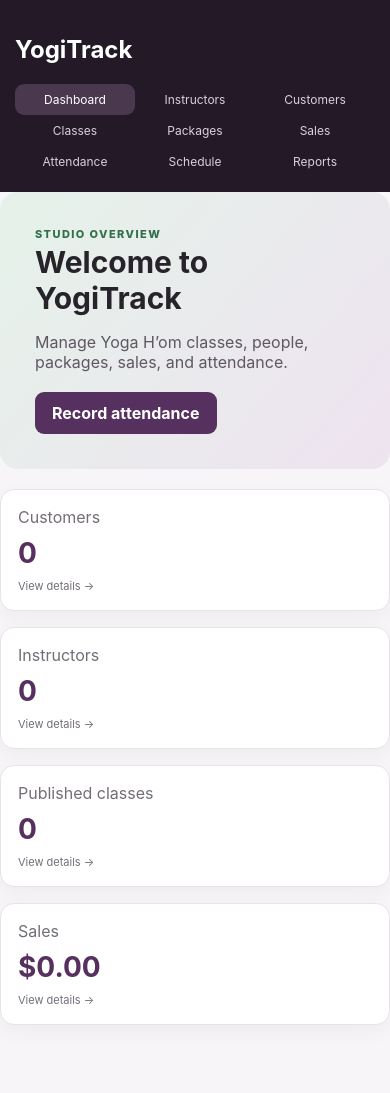
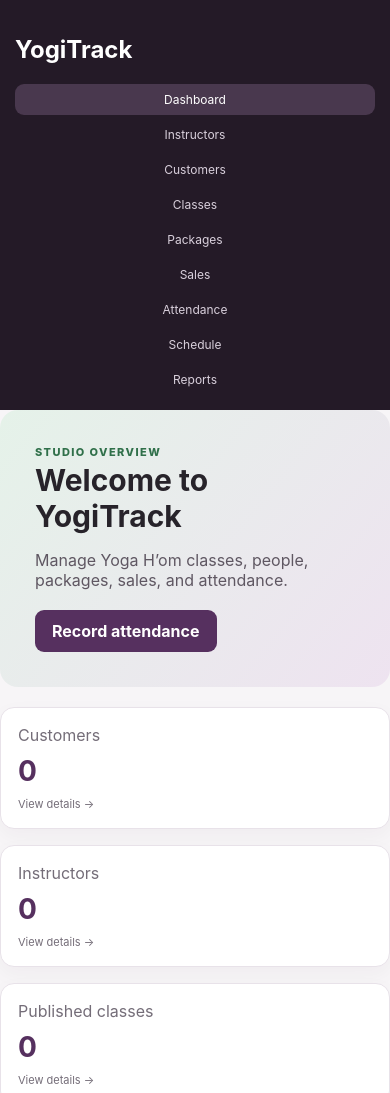
Before and after one commit to blahblahyaddayadda/PrjtPt1, a React app: page / in a window 390 px wide. Shown: the top 1093 px of the page. Before the commit the page ends 1045 px from the top, so only its background shows below. Built offline with nearby package versions, Linux system fonts and the light colour scheme.

Commit message:
Style sidebar column

```diff
--- a/App.css
+++ b/App.css
@@ -444,8 +444,9 @@ td small,
     padding-bottom: 12px;
   }
   nav {
-    display: grid !important;
-    grid-template-columns: repeat(3, 1fr);
+    display: flex !important;
+    flex-direction: column;
+    gap: 4px;
   }
   nav button {
     font-size: 12px;
```
